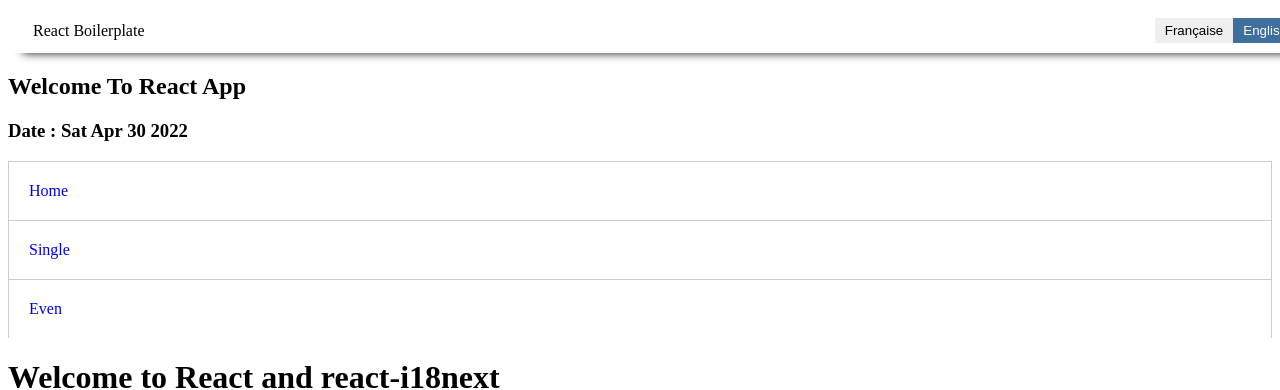
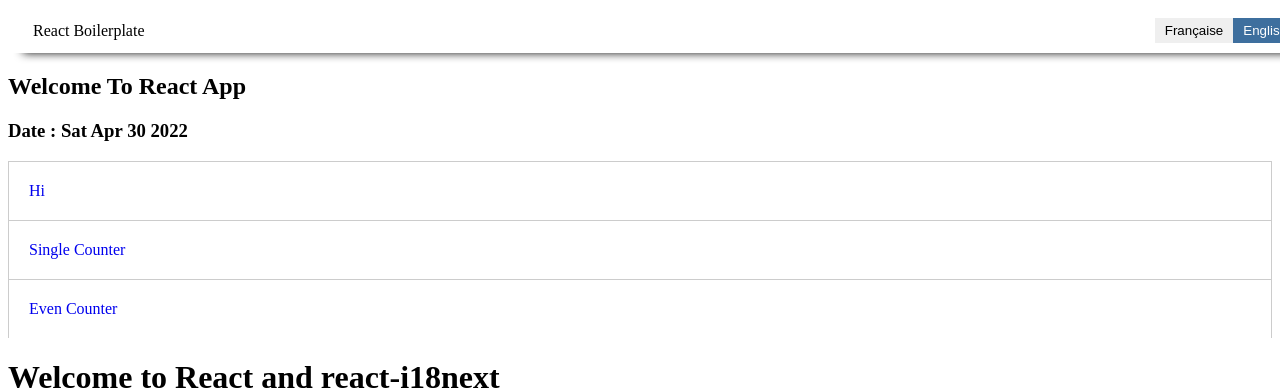
Before and after one commit to jkodevelop/react-e2e-storybook, a React app: page / in a window 1280 px wide. Shown: the top 390 px of the page. Built offline with nearby package versions, Linux system fonts and the light colour scheme.

Commit message:
WIP: cypress integration testing restored - clean up with translations

```diff
--- a/package.json
+++ b/package.json
@@ -34,6 +34,7 @@
     "@testing-library/react": "^12.1.2",
     "babel-loader": "^8.2.2",
     "css-loader": "^5.1.3",
+    "cypress": "^9.6.0",
     "file-loader": "^6.2.0",
     "html-webpack-plugin": "^5.3.1",
     "jest": "^28.0.3",
--- a/source/App.js
+++ b/source/App.js
@@ -7,6 +7,7 @@ import {
   Route,
   Link
 } from "react-router-dom";
+import { withTranslation } from 'react-i18next';
 
 import store from './store.js';
 
@@ -31,6 +32,8 @@ import './app.scss';
 
 const App = (props) => {
 
+  const { t } = props;
+
   return (<Router>
     <Header />
     <h2>Welcome To React App</h2>
@@ -39,9 +42,9 @@ const App = (props) => {
 
       <div className="column left sidebar">
         <ul className="menu">
-          <li><Link to="/">Home</Link></li>
-          <li><Link to="single">Single</Link></li>
-          <li><Link to="even">Even</Link></li>
+          <li><Link to="/">{t('hi')}</Link></li>
+          <li><Link to="single">{t('single-counter')}</Link></li>
+          <li><Link to="even">{t('even-counter')}</Link></li>
         </ul>
       </div>
       <div className="column right content">
@@ -63,4 +66,4 @@ const App = (props) => {
 
 const mapStateToProps = state => ({})
 const mapDispatchToProps = dispatch => ({})
-export default connect(mapStateToProps, mapDispatchToProps)(App);
+export default connect(mapStateToProps, mapDispatchToProps)(withTranslation()(App));
```
